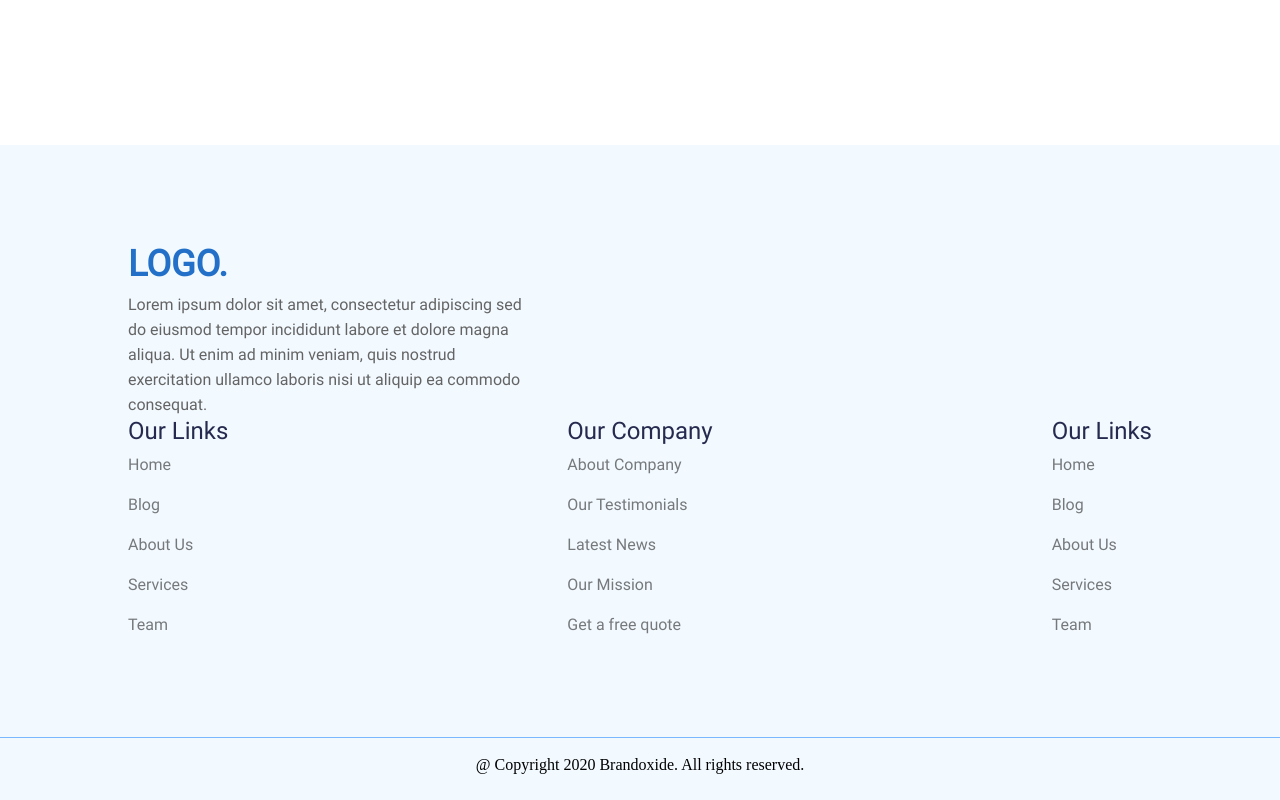
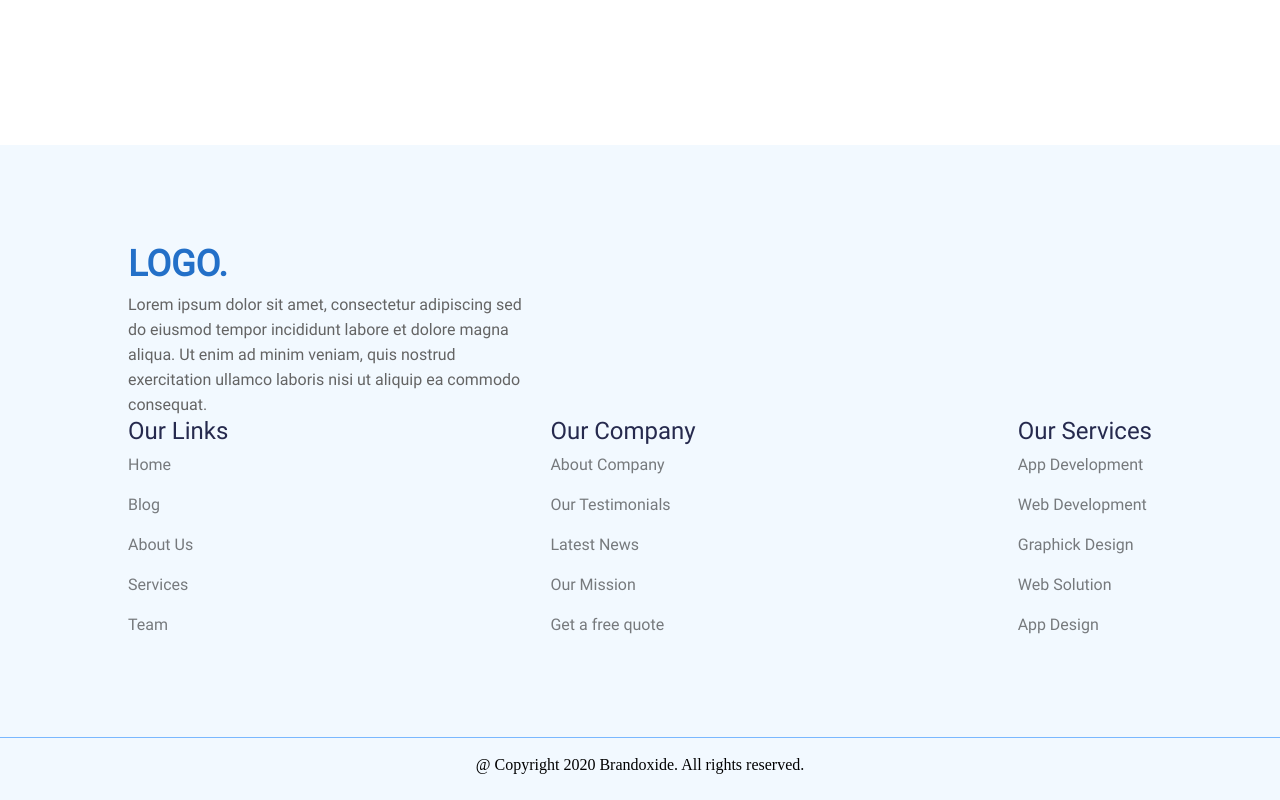
Before and after one commit to TommyHendrix/first-work-of-tommy, a plain HTML site: page index.html in a window 1280 px wide. Shown: the part 8950-9750 px from the top of the page. Drawn offline with Linux system fonts and the light colour scheme.

Commit message:
Add files via upload

```diff
--- a/index.html
+++ b/index.html
@@ -6,7 +6,7 @@
     <meta http-equiv="X-UA-Compatible" content="IE=edge">
     <meta name="viewport" content="width=device-width, initial-scale=1.0">
     <link rel="stylesheet" href="./css/style.css">
-    <title>Document</title>
+    <title>Tommy's</title>
 </head>
 
 <body>
@@ -356,7 +356,6 @@
                 <div class="right_blog">
                     <p class="first_right_blog">Maecenas laoree efficiture sagittis <br>
                         aliquam eleifend nisl.</p>
-
                     <p class="date">Posted 7 March, 2020</p>
 
                     <p class="description_blog">Lorem ipsum dolor sit amet, consectetur adipiscing <br>
@@ -411,13 +410,13 @@
                     </ul>
                 </div>
                 <div class="footer-main-divs">
-                    <p class="our_links_main">Our Links</p>
+                    <p class="our_links_main">Our Services</p>
                     <ul class="foot-ul">
-                        <li><a href="#">Home</a></li>
-                        <li><a href="#">Blog</a></li>
-                        <li><a href="#">About Us</a></li>
-                        <li><a href="#">Services</a></li>
-                        <li><a href="#">Team</a></li>
+                        <li><a href="#">App Development</a></li>
+                        <li><a href="#">Web Development</a></li>
+                        <li><a href="#">Graphick Design</a></li>
+                        <li><a href="#">Web Solution</a></li>
+                        <li><a href="#">App Design</a></li>
                     </ul>
                 </div>
             </div>
```
